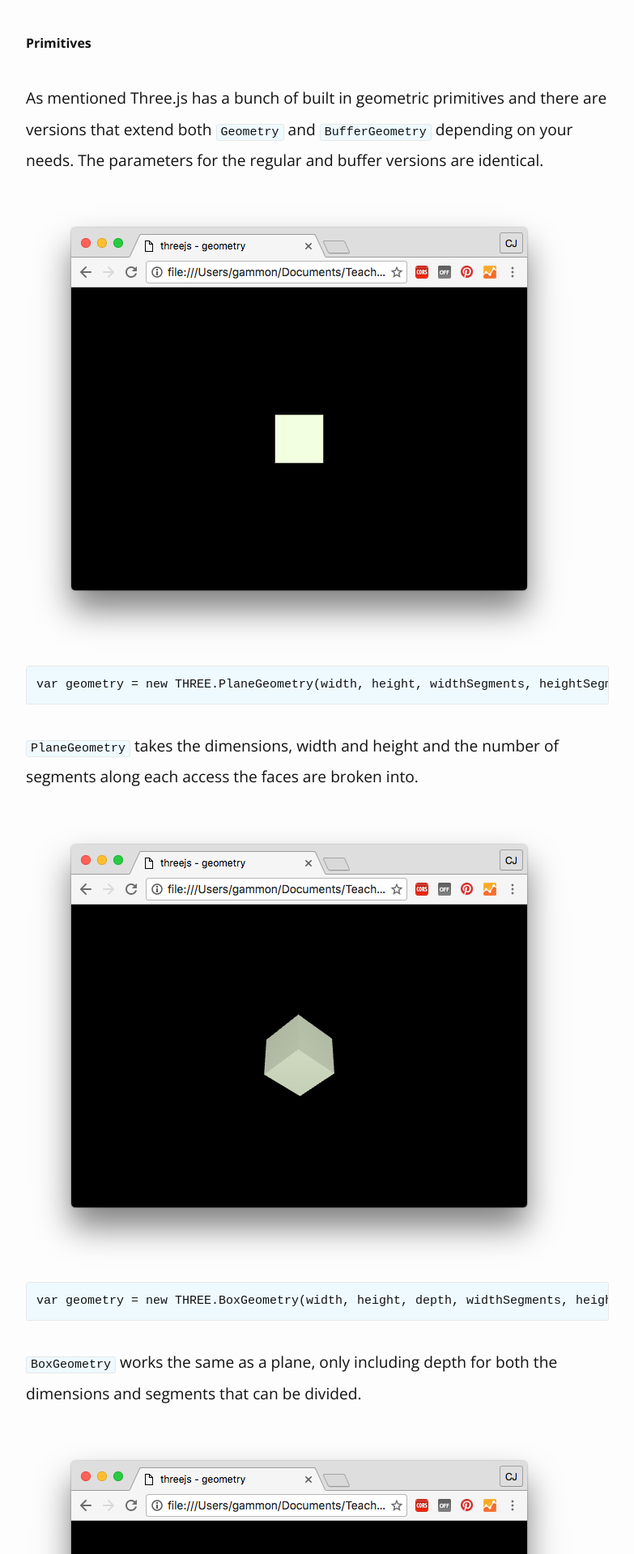
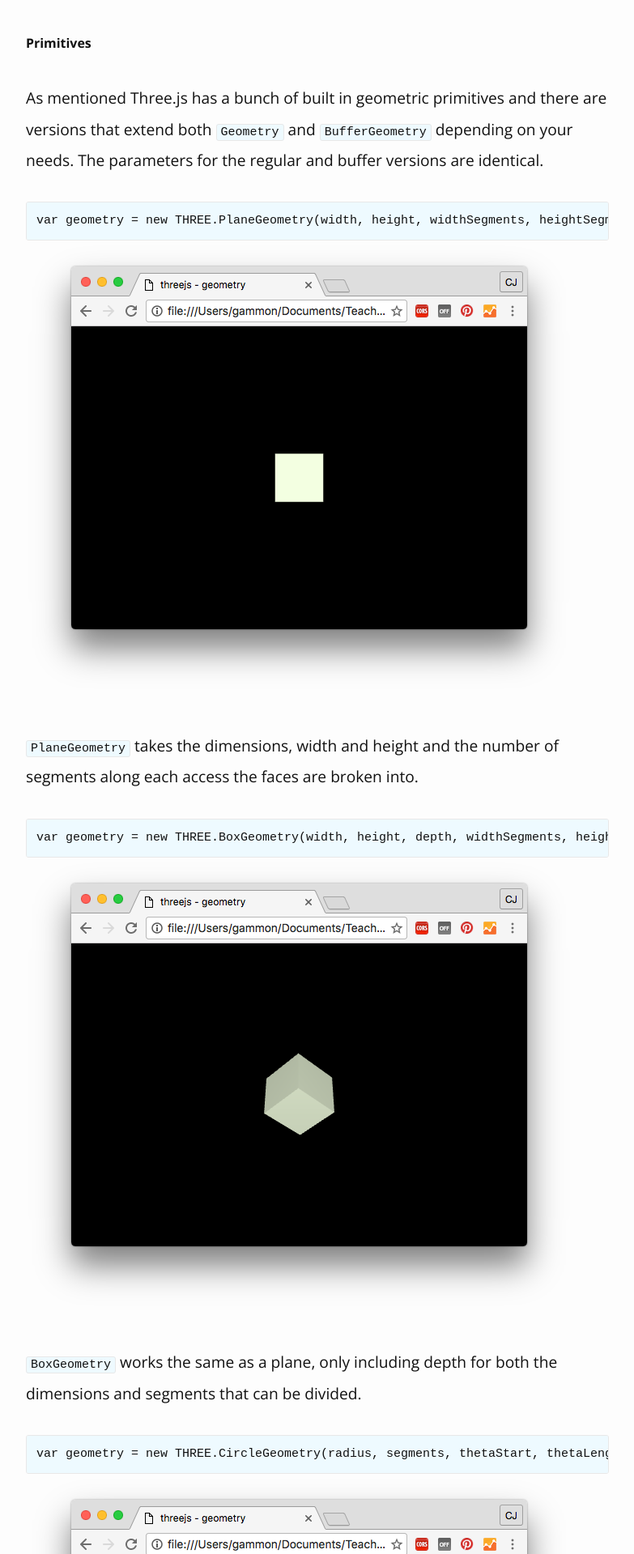
Before and after one commit to cjgammon/blog, a Jekyll site: the page built from _posts/2016/2016-09-14-threejs-geometry.html, in a window 1280 px wide. Shown: the part 2073-3992 px from the top of the page at 81% size, without its empty margins (248-1031 px from the left). Built offline with Jekyll 4.4.1, drawn with Linux system fonts in a browser that asks for light colours; comment, search, counter and statistics services are not loaded.

Commit message:
update image directories

```diff
--- a/_posts/2016/2016-09-14-threejs-geometry.html
+++ b/_posts/2016/2016-09-14-threejs-geometry.html
@@ -58,27 +58,28 @@ geometry.addAttribute('position', new THREE.BufferAttribute(vertices, 3));
 <p>
 As mentioned Three.js has a bunch of built in geometric primitives and there are versions that extend both <code>Geometry</code> and <code>BufferGeometry</code> depending on your needs. The parameters for the regular and buffer versions are identical.
 </p>
-<img src="img/2016/2016-09-14-threejs-geometry/plane.png"/><br/>
 <pre><code>var geometry = new THREE.PlaneGeometry(width, height, widthSegments, heightSegments);
 </code></pre>
+<img src="img/2016/2016-09-14-threejs-geometry/plane.png"/><br/>
 <p>
 <code>PlaneGeometry</code> takes the dimensions, width and height and the number of segments along each access the faces are broken into.
 </p>
-<img src="img/2016/2016-09-14-threejs-geometry/box.png"/><br/>
 <pre><code>var geometry = new THREE.BoxGeometry(width, height, depth, widthSegments, heightSegments, depthSegments);
 </code></pre>
+<img src="img/2016/2016-09-14-threejs-geometry/box.png"/><br/>
 <p>
 <code>BoxGeometry</code> works the same as a plane, only including depth for both the dimensions and segments that can be divided.
 </p>
-<img src="img/2016/2016-09-14-threejs-geometry/circle.png"/><br/>
 <pre><code>var geometry = new THREE.CircleGeometry(radius, segments, thetaStart, thetaLength);
 </code></pre>
+<img src="img/2016/2016-09-14-threejs-geometry/circle.png"/><br/>
 <p>
 <code>CircleGeometry</code> allows you to define the radius of the circle and the number of segments it is divided into. As well as the start angle and the angle defining the drawn segments.
 </p>
-<img src="img/2016/2016-09-14-threejs-geometry/sphere.png"/><br/>
 <pre><code>var geometry = new THREE.SphereGeometry(radius, widthSegments, heightSegments, phiStart, phiLength, thetaStart, thetaLength);
 </code></pre>
+<img src="img/2016/2016-09-14-threejs-geometry/sphere.png"/><br/>
+
 <p>
 Sphere works the same as circle only adding two dimensions for segments as well as the ability to set the start angle and angle drawn along both dimensions.
 </p>
```
